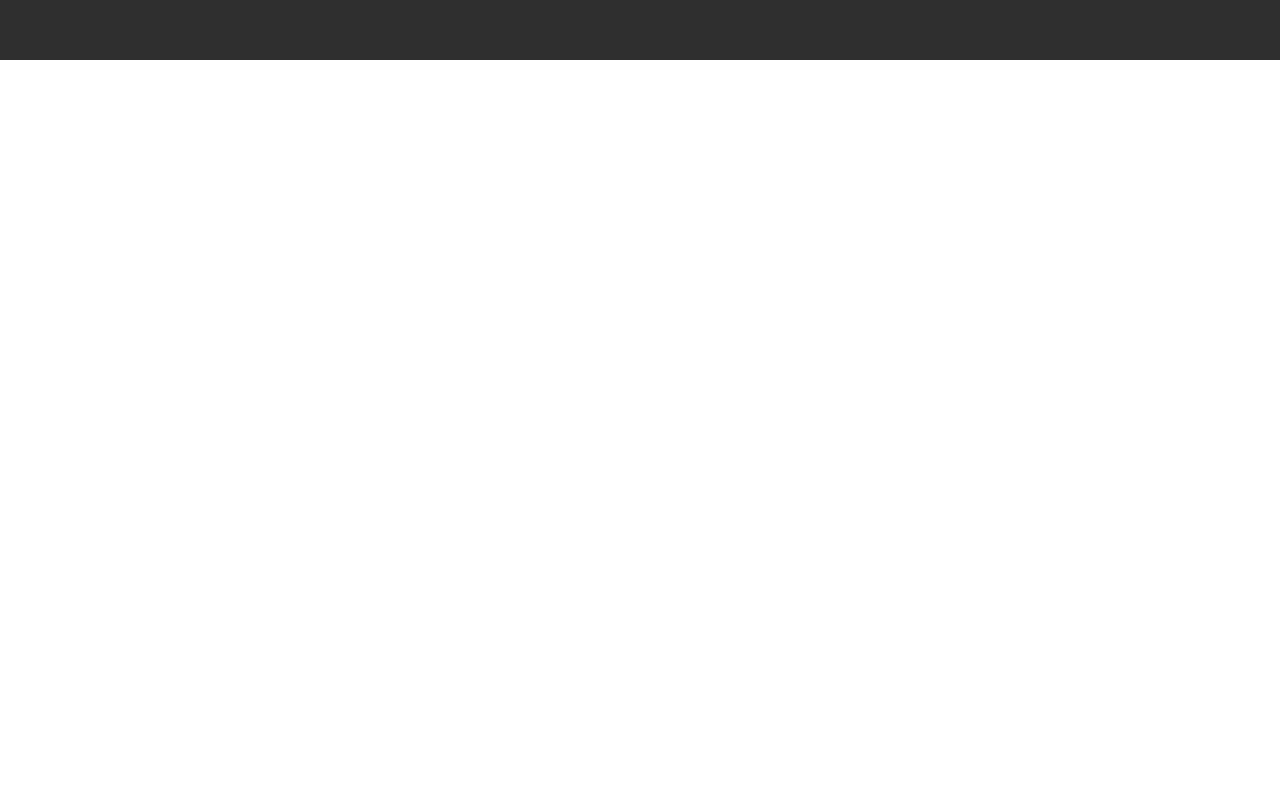
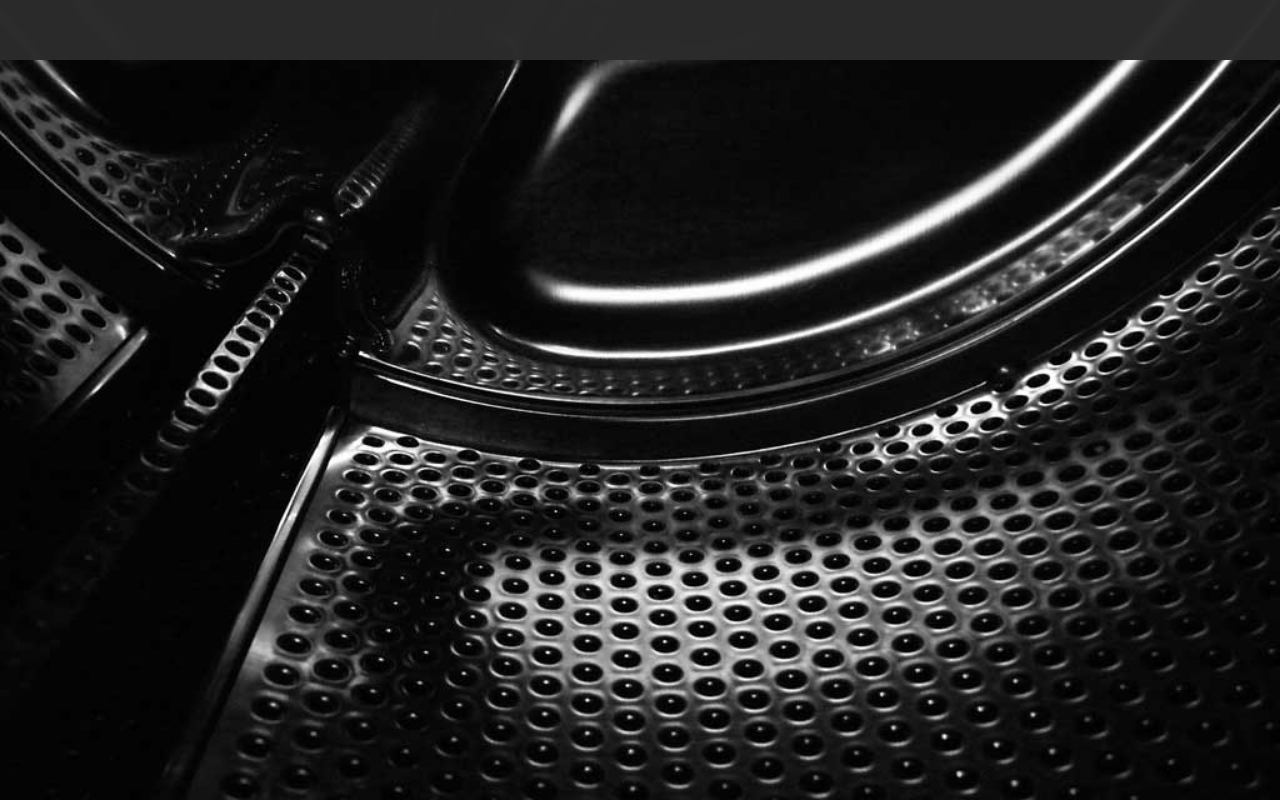
Before and after one commit to Fellidol/davezwasherrepairs.com.au, a Next.js app: page / in a window 1280 px wide. Built offline with nearby package versions, Linux system fonts and the light colour scheme; some icons are missing.

Commit message:
add PageContainer

```diff
--- a/components/Navigation/styled.js
+++ b/components/Navigation/styled.js
@@ -5,6 +5,7 @@ const menuHeight = "60px";
 const bgColor = "rgba(43, 43, 43, 0.98)";
 
 export const NavBar = styled.div`
+  position: relative;
   background-color: ${bgColor};
   position: fixed;
   top: 0;
@@ -29,6 +30,7 @@ export const Menu = styled.div.attrs((props) => {
   position: fixed;
   top: ${menuHeight};
   left: -100%;
+  z-index: 98;
   width: 100%;
   height: calc(100% - ${menuHeight});
   background-color: ${bgColor};
--- /dev/null
+++ b/components/PageContainer/PageContainer.js
@@ -0,0 +1,23 @@
+import Image from "next/image";
+import { Outer, BackgroundImage } from "./styled";
+import bgImg from "../../images/bg.jpg";
+
+const PageContainer = (props) => {
+  return (
+    <Outer>
+      <BackgroundImage>
+        <Image
+          src={bgImg}
+          alt="Washing machine"
+          layout="fill"
+          objectFit="cover"
+          placeholder="blur"
+          priority
+        />
+      </BackgroundImage>
+      {props.children}
+    </Outer>
+  );
+};
+
+export default PageContainer;
--- /dev/null
+++ b/components/PageContainer/index.js
@@ -0,0 +1,3 @@
+import PageContainer from "./PageContainer";
+
+export default PageContainer;
--- /dev/null
+++ b/components/PageContainer/styled.js
@@ -0,0 +1,17 @@
+import styled, { css } from "styled-components";
+
+export const Outer = styled.div`
+  position: relative;
+  width: 100%;
+  min-height: 100vh;
+  background-color: #000;
+`;
+
+export const BackgroundImage = styled.div`
+  position: absolute;
+  top: 0;
+  left: 0;
+  width: 100%;
+  height: 100%;
+  pointer-events: none;
+`;
--- a/pages/index.js
+++ b/pages/index.js
@@ -1,9 +1,10 @@
 import Head from "next/head";
+import PageContainer from "../components/PageContainer";
 import Navigation from "../components/Navigation";
 
 export default function Home() {
   return (
-    <>
+    <PageContainer>
       <Head>
         <title>Davez washer and dryer repairs</title>
         <meta
@@ -13,6 +14,6 @@ export default function Home() {
         <link rel="icon" href="/favicon.ico" />
       </Head>
       <Navigation />
-    </>
+    </PageContainer>
   );
 }
```
Also changed, not shown: images/bg.jpg (added).
